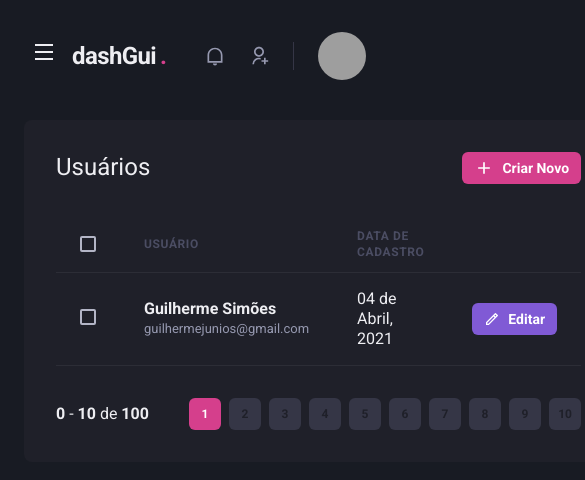
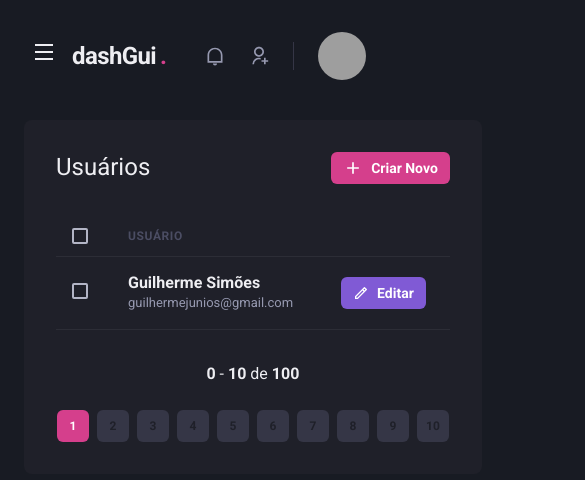
Before and after one commit to guilhermessimoes/dashGui, a Next.js app: page /users in a window 390 px wide. Shown: the top 480 px of the page, 585 px wide, since content can reach past the window. Built offline with nearby package versions, Linux system fonts and the light colour scheme; grey boxes are pictures that could not be loaded.

Commit message:
Listagem responsiva

```diff
--- a/src/components/Pagination/index.tsx
+++ b/src/components/Pagination/index.tsx
@@ -4,11 +4,11 @@
 export function Pagination() {
   return (
     <Stack
-      direction="row"
+      direction={["column", "row"]}
+      spacing="6"
       mt="8"
       justifyContent="space-between"
       align="center"
-      spacing="6"
     >
       <Box>
         <strong>0</strong> - <strong>10</strong> de <strong>100</strong>
--- a/src/pages/dashboard.tsx
+++ b/src/pages/dashboard.tsx
@@ -1,8 +1,8 @@
 import { Box, Flex, SimpleGrid, Text, theme } from '@chakra-ui/react';
 import { ApexOptions } from 'apexcharts';
 import dynamic from 'next/dynamic'
+import { Header } from '../components/Header';
 
-import { Header } from "../components/Header";
 import Sidebar from '../components/Sidebar';
 
 const Chart = dynamic(() => import('react-apexcharts'), {
@@ -75,7 +75,7 @@
           alignItems="flex-start"
         >
           <Box
-            p="8"
+            p={["6", "8"]}
             bg="gray.800"
             borderRadius={8}
             pb="4"
@@ -84,7 +84,7 @@
             <Chart type="area" height={160} options={options} series={series}/>
           </Box>
           <Box
-            p="8"
+            p={["6", "8"]}
             bg="gray.800"
             borderRadius={8}
             pb="4"
--- a/src/pages/users/index.tsx
+++ b/src/pages/users/index.tsx
@@ -1,4 +1,4 @@
-import { Box, Button, Checkbox, Flex, Heading, Icon, Table, Tbody, Td, Text, Th, Thead, Tr } from "@chakra-ui/react";
+import { Box, Button, Checkbox, Flex, Heading, Icon, Table, Tbody, Td, Text, Th, Thead, Tr, useBreakpointValue } from "@chakra-ui/react";
 import { RiAddLine, RiPencilLine } from "react-icons/ri";
 
 import { Header } from "../../components/Header";
@@ -6,6 +6,10 @@
 import Sidebar from "../../components/Sidebar";
 
 export default function UserList() {
+  const isWideVersion = useBreakpointValue({
+    base: false,
+    lg: true
+  })
   return (
     <Box>
       <Header />
@@ -28,17 +32,17 @@
           <Table colorScheme="whiteAlpha">
             <Thead>
               <Tr>
-                <Th px="6" color="gray.300" width="8">
+                <Th px={["4", "4", "6"]} color="gray.300" width="8">
                   <Checkbox colorScheme="pink"/>
                 </Th>
                 <Th>Usuário</Th>
-                <Th>Data de cadastro</Th>
+                { isWideVersion && <Th>Data de cadastro</Th> }
                 <Th></Th>
               </Tr>
             </Thead>
             <Tbody>
               <Tr>
-                <Td px="6">
+                <Td px={["4", "4", "6"]}>
                   <Checkbox colorScheme="pink"/>
                 </Td>
                 <Td>
@@ -47,7 +51,7 @@
                     <Text fontSize="small" color="gray.300">guilhermejunios@gmail.com</Text>
                   </Box>
                 </Td>
-                <Td>04 de Abril, 2021</Td>
+                { isWideVersion && <Td>04 de Abril, 2021</Td> }
                 <Td>
                 <Button
                   as="a"
```
